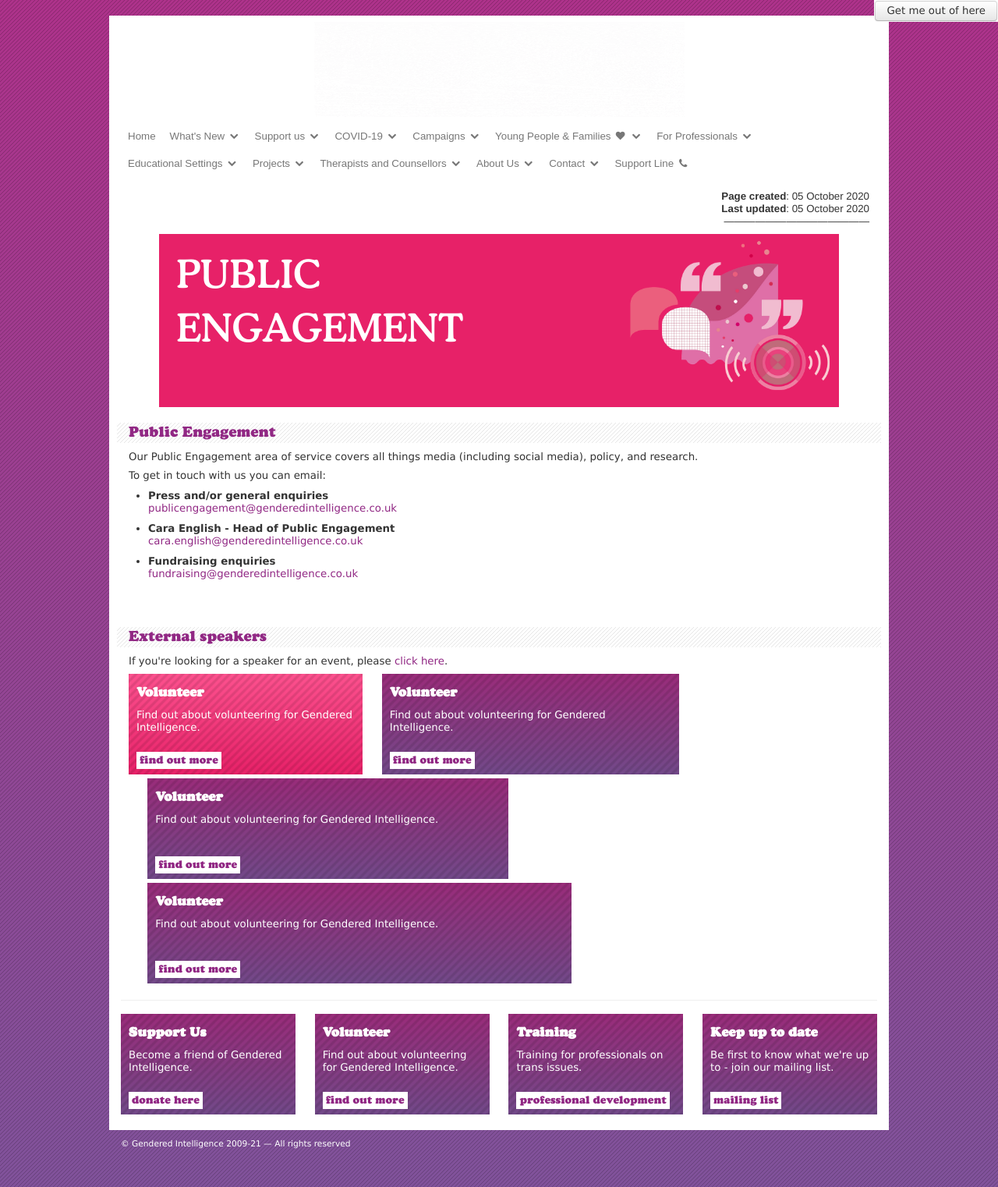
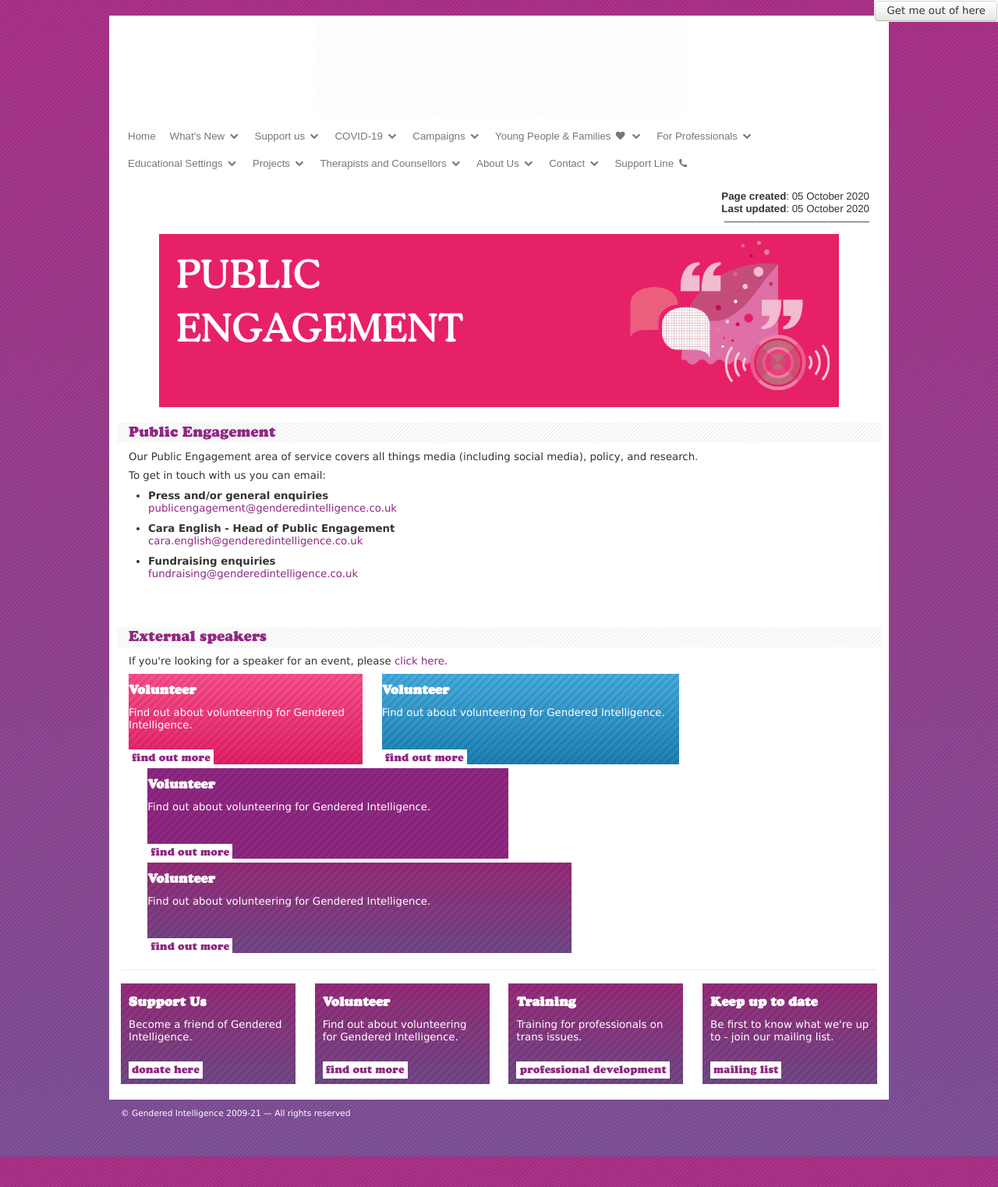
Before and after one commit to gracehagger/genderedintelligence.co.uk, a Jekyll site: the page built from services/publicengagement.html, in a window 1280 px wide. Shown: the whole page at 78% size. Built offline with Jekyll 4.4.1, drawn with Linux system fonts in a browser that asks for light colours; nearby versions of some CDN libraries; comment, search, counter and statistics services are not loaded.

Commit message:
Update main.css

```diff
--- a/static/css/main.css
+++ b/static/css/main.css
@@ -139,27 +139,27 @@
     background: url("/static/images/box-background.png"), -ms-linear-gradient(bottom, #e72168, #fc518e);
     background: url("/static/images/box-background.png"), -moz-linear-gradient(center bottom, #e72168 0, #fc518e 100%);
     color: #fff;
-    padding: 3px 10px 10px;
+    padding: 0px 0px 0px;
     margin-bottom: 5px;
 }
 .bottom-boxes .span5 {
     background: #912884;
     background-image: url("/static/images/box-background.png");
-    background: url("/static/images/box-background.png"), -webkit-gradient(linear, left bottom, left top, color-stop(0, #724989), color-stop(1, #992c7a));
-    background: url("/static/images/box-background.png"), -ms-linear-gradient(bottom, #724989, #992c7a);
-    background: url("/static/images/box-background.png"), -moz-linear-gradient(center bottom, #724989 0, #992c7a 100%);
+    background: url("/static/images/box-background.png"), -webkit-gradient(linear, left bottom, left top, color-stop(0, #1d82b6), color-stop(1, #48ade0));
+    background: url("/static/images/box-background.png"), -ms-linear-gradient(bottom, #1d82b6, #48ade0);
+    background: url("/static/images/box-background.png"), -moz-linear-gradient(center bottom, #1d82b6 0, #48ade0 100%);
     color: #fff;
-    padding: 3px 10px 10px;
+    padding: 0px 0px 0px;
     margin-bottom: 5px;
 }
 .bottom-boxes .span6 {
     background: #912884;
     background-image: url("/static/images/box-background.png");
-    background: url("/static/images/box-background.png"), -webkit-gradient(linear, left bottom, left top, color-stop(0, #724989), color-stop(1, #992c7a));
-    background: url("/static/images/box-background.png"), -ms-linear-gradient(bottom, #724989, #992c7a);
-    background: url("/static/images/box-background.png"), -moz-linear-gradient(center bottom, #724989 0, #992c7a 100%);
+    background: url("/static/images/box-background.png"), -webkit-gradient(linear, left bottom, left top, color-stop(0, 5e9d5b), color-stop(1, #5bb856));
+    background: url("/static/images/box-background.png"), -ms-linear-gradient(bottom, 5e9d5b, #5bb856);
+    background: url("/static/images/box-background.png"), -moz-linear-gradient(center bottom, 5e9d5b 0, #5bb856 100%);
     color: #fff;
-    padding: 3px 10px 10px;
+    padding: 0px 0px 0px;
     margin-bottom: 5px;
 }
 .bottom-boxes .span7 {
@@ -169,7 +169,7 @@
     background: url("/static/images/box-background.png"), -ms-linear-gradient(bottom, #724989, #992c7a);
     background: url("/static/images/box-background.png"), -moz-linear-gradient(center bottom, #724989 0, #992c7a 100%);
     color: #fff;
-    padding: 3px 10px 10px;
+    padding: 0px 0px 0px;
     margin-bottom: 5px;
 }
 .bottom-boxes h3 {
```
